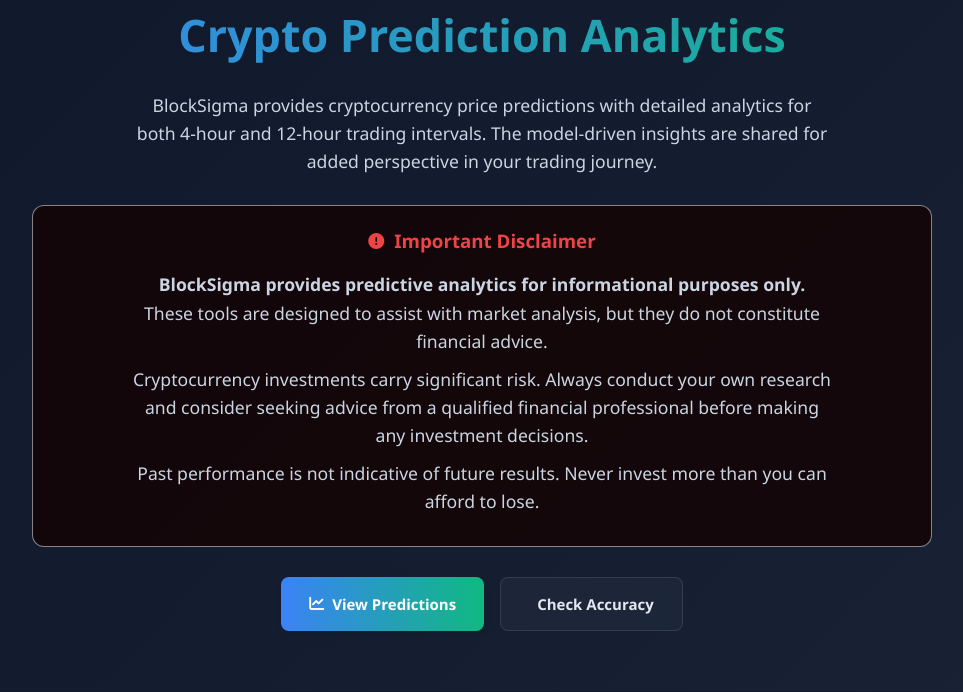
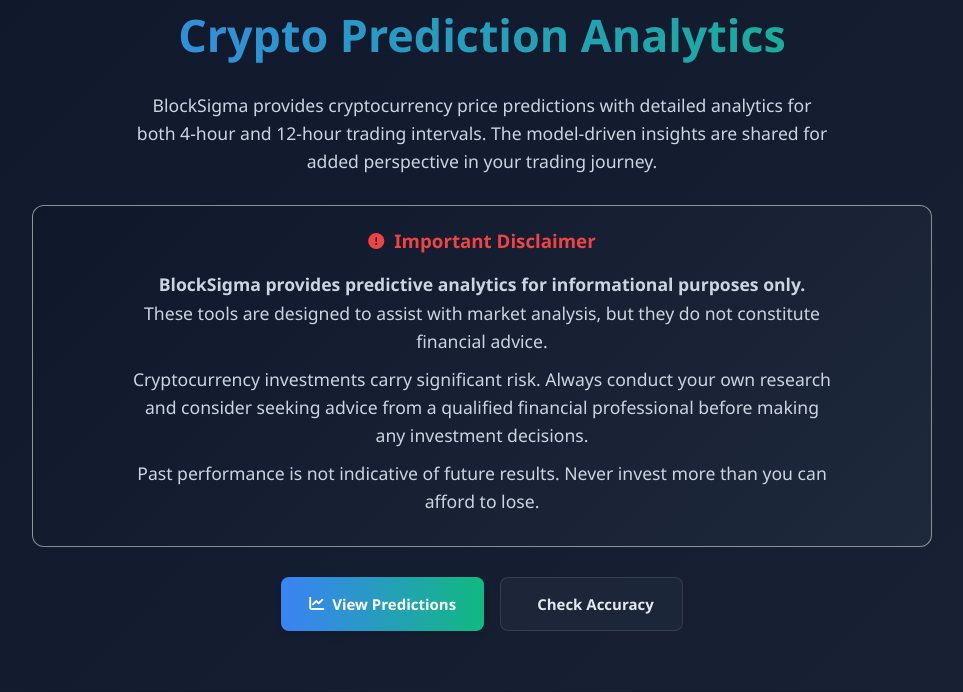
Before and after one commit to Dyuuz/BlockSIgma, a FastAPI app: page / in a window 1280 px wide. Shown: the part 160-852 px from the top of the page, without its empty margins (158-1121 px from the left). Run offline with FastAPI, Linux system fonts and the light colour scheme.

Commit message:
update: disclaimer box bg color

```diff
--- a/app/static/CSS/home.css
+++ b/app/static/CSS/home.css
@@ -146,7 +146,7 @@ nav a:hover::after {
 
 /* Disclaimer Section */
 .disclaimer {
-    background: rgba(20, 2, 2, 0.795);
+    background: linear-gradient(135deg, #0f172a 0%, #1e293b 100%);
     border: 1px solid rgba(255, 255, 255, 0.507);
     border-radius: 12px;
     padding: 20px;
```
